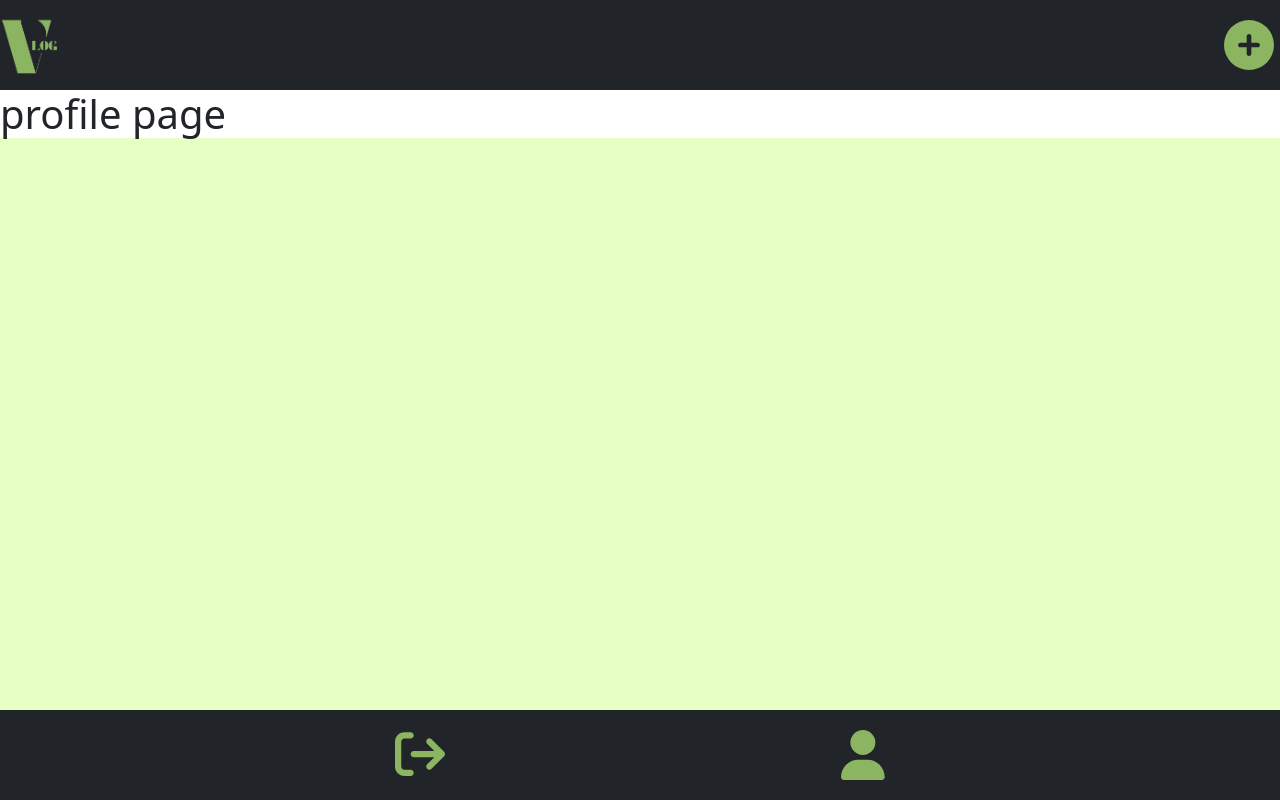
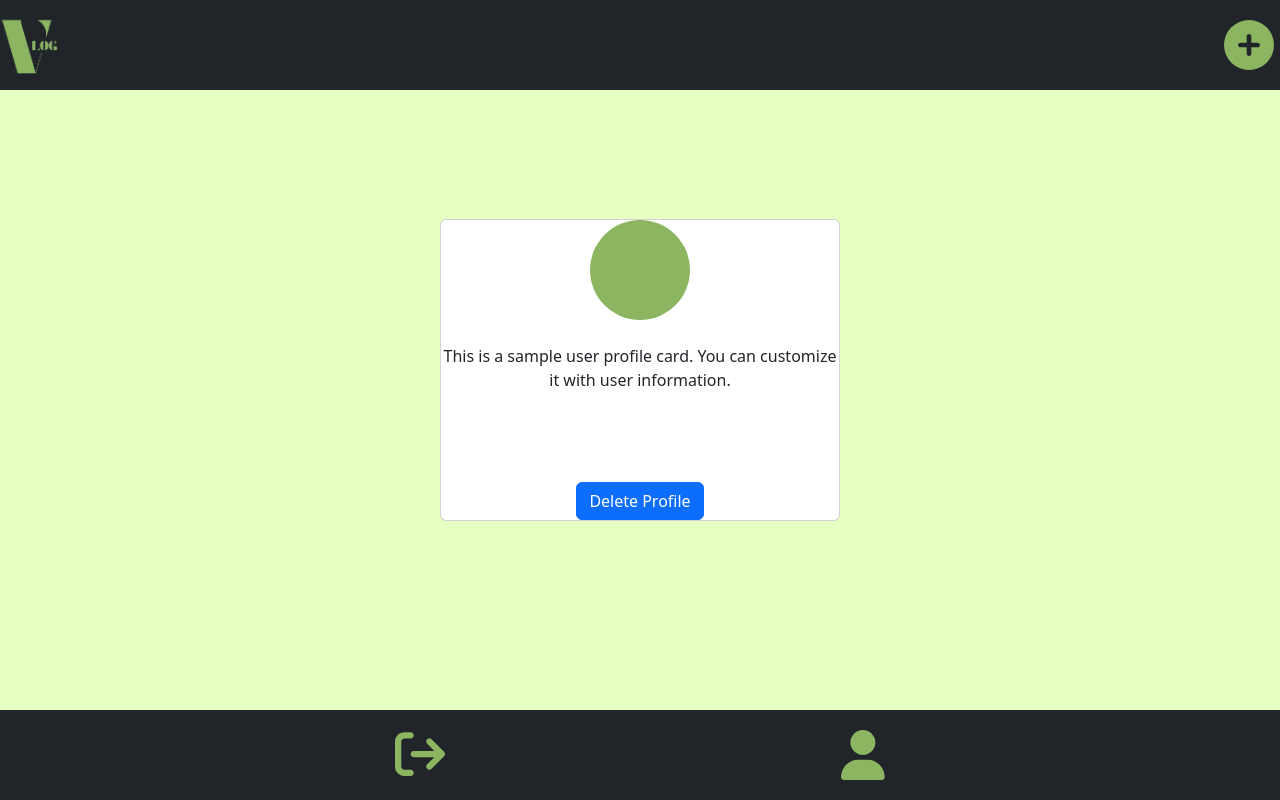
Before and after one commit to jaydgm/vlog, a React (Vite) app in the folder client/: page /vlog/profile in a window 1280 px wide. Built offline with nearby package versions, Linux system fonts and the light colour scheme; no server answers.

Commit message:
Add profile content

```diff
--- a/client/src/components/Profile.jsx
+++ b/client/src/components/Profile.jsx
@@ -1,12 +1,53 @@
+
+import {useState, useEffect} from 'react';
+import { getJwt } from "../auth/jwt";
+const jwt = getJwt();
+
 
 function Profile() {
 
+    useEffect(() => {
+        fetchUser()
+    }, [])
+
+    const [user, setUser] = useState('')
+
+    const fetchUser = async () => {
+        try {
+            const response = await fetch(`http://localhost:3000/user`, {
+                method: "GET",
+                headers: {
+                    "Content-Type": "application/json",
+                    'authorization': jwt,
+                }
+            });
+
+            if (response.ok) {
+                const data = await response.json();
+                setUser(data.data[0])
+                console.log(user.name)
+
+            } else {
+                console.error("Failed to fetch members");
+            }
+
+        } catch (error) {
+            console.error("Error fetching members:", error);
+        }
+    };
 
     return (
-        <>
-            <h1>profile page</h1>
-        </>
-    )
+        <div className="profileContainer" >
+            <div className="card text-center" style={{ maxWidth: "25rem", maxHeight: "25rem"}}>
+                <div className="profile-body">
+                    <div className="circle">{user && user.name}</div>
+                    <h5 className="card-title mt-3"></h5>
+                    <p className="profile-text">This is a sample user profile card. You can customize it with user information.</p>
+                    <a href="#" className="btn btn-primary">Delete Profile</a>
+                </div>
+            </div>
+        </div>
+    );
 }
 
 export default Profile;
```
